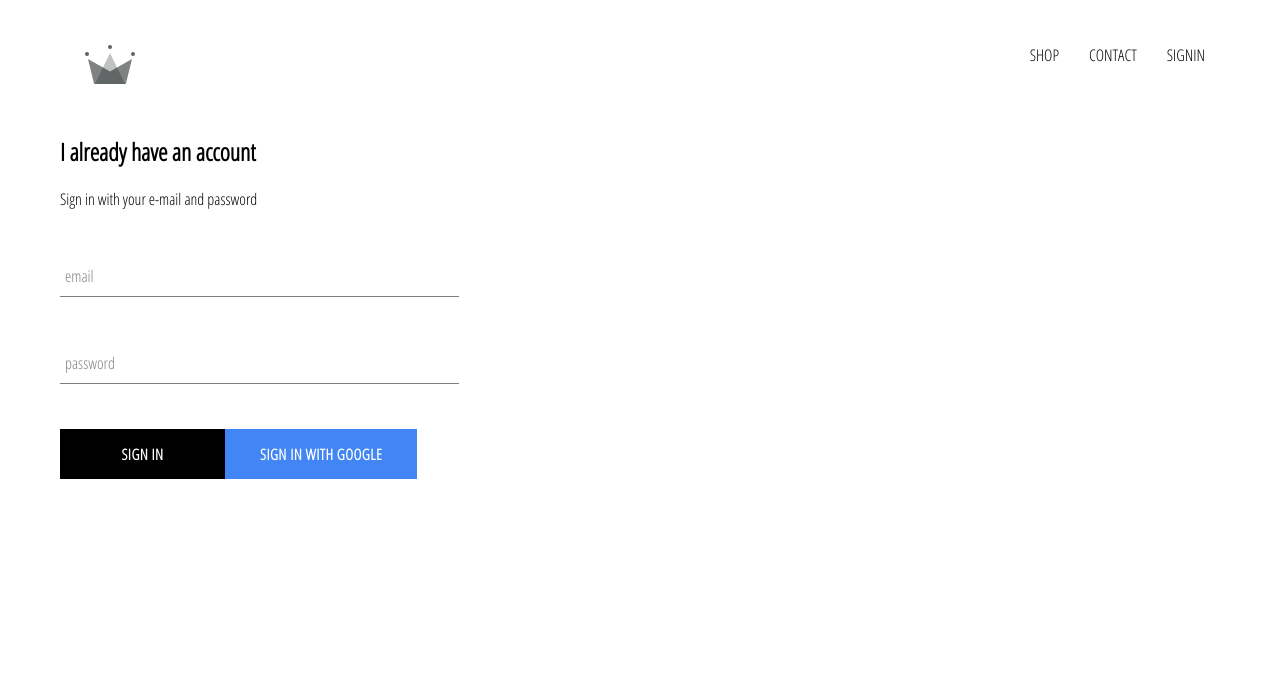
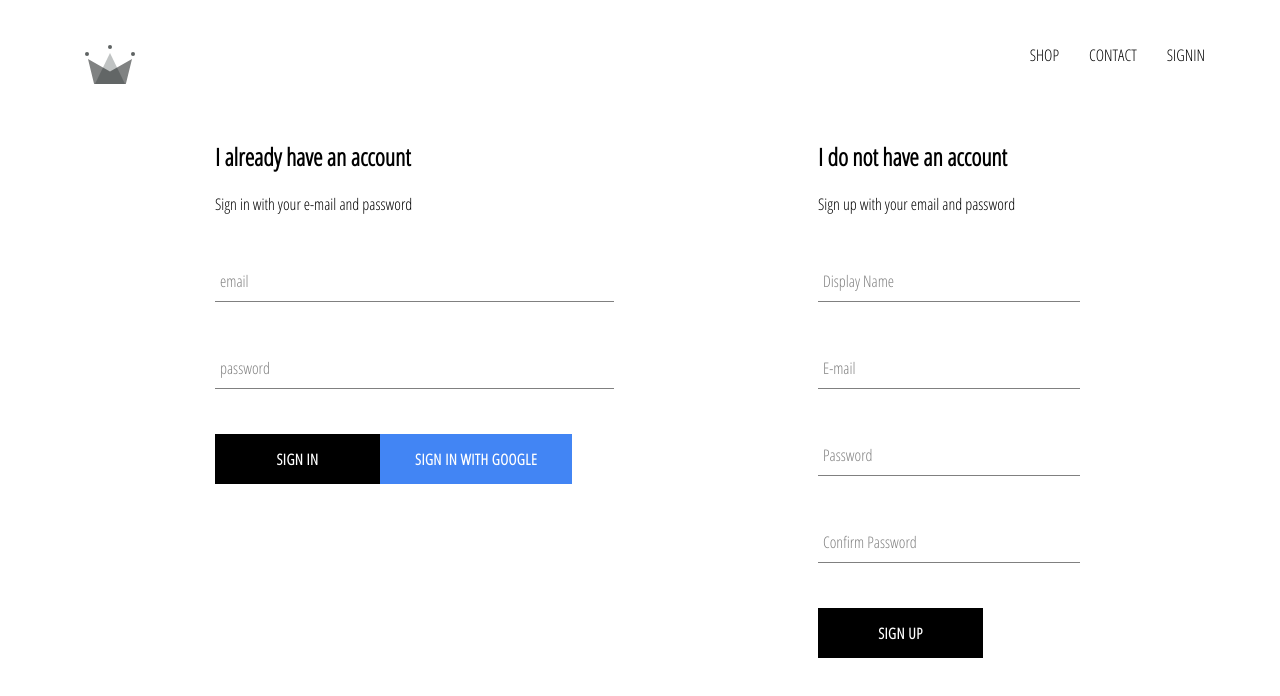
Before and after one commit to julesc00/crwn-clothing, a React (Create React App) app: page /signin in a window 1280 px wide. Shown: the top 696 px of the page. Built offline with nearby package versions, Linux system fonts and the light colour scheme; no server answers.

Commit message:
after creating and wiring sign-up component

```diff
--- a/src/App.js
+++ b/src/App.js
@@ -21,8 +21,21 @@ class App extends React.Component {
   unsubscribeFromAuth = null;
 
   componentDidMount() {
-    this.unsubscribeFromAuth = auth.onAuthStateChanged(async user => {
-      createUserProfileDocument(user);
+    this.unsubscribeFromAuth = auth.onAuthStateChanged(async userAuth => {
+      if (userAuth) {
+        const userRef = await createUserProfileDocument(userAuth);
+
+        userRef.onSnapshot(snapShot => {
+          this.setState({
+            currentUser: {
+              id: snapShot.id,
+              ...snapShot.data()
+            }
+          });
+        });
+      } else {
+        this.setState({ currentUser: userAuth });
+      }
     });
   }
 
--- /dev/null
+++ b/src/components/sign-up/sign-up.styles.scss
@@ -0,0 +1,9 @@
+.sign-up {
+  display: flex;
+  flex-direction: column;
+  width: 380px;
+
+  .title {
+    margin: 10px 0;
+  }
+}
--- /dev/null
+++ b/src/components/sign-up/signup.component.jsx
@@ -0,0 +1,103 @@
+import React from "react";
+
+import FormInput from "../form-input/form-input.component";
+import CustomButton from "../custom-button/custom-button.component";
+
+import { auth, createUserProfileDocument } from "../../firebase/firebase.utils";
+
+class SignUp extends React.Component {
+  constructor() {
+    super();
+
+    this.state = {
+      displayName: "",
+      email: "",
+      password: "",
+      confirmPassword: ""
+    };
+  }
+
+  handleSubmit = async event => {
+    event.preventDefault();
+
+    const { displayName, email, password, confirmPassword } = this.state;
+
+    if (password !== confirmPassword) {
+      alert("Passwords don't match!");
+      return;
+    }
+
+    try {
+      const { user } = await auth.createUserWithEmailAndPassword(
+        email,
+        password
+      );
+
+      await createUserProfileDocument(user, { displayName });
+
+      this.setState({
+        displayName: "",
+        email: "",
+        password: "",
+        confirmPassword: ""
+      })
+
+    } catch (error) {
+      console.error(error);
+    }
+  };
+
+  handleChange = event => {
+    const { name, value } = event.target;
+
+    this.setState({ [name]: value });
+  };
+
+  render() {
+    const { displayName, email, password, confirmPassword } = this.state;
+
+    return (
+      <div className="sign-up">
+        <h2 className="title">I do not have an account</h2>
+        <span>Sign up with your email and password</span>
+        <form className="sign-up-form" onSubmit={this.handleSubmit}>
+          <FormInput
+            type="text"
+            name="displayName"
+            value={displayName}
+            onChange={this.handleChange}
+            label="Display Name"
+            required
+          />
+          <FormInput
+            type="email"
+            name="email"
+            value={email}
+            onChange={this.handleChange}
+            label="E-mail"
+            required
+          />
+          <FormInput
+            type="password"
+            name="password"
+            value={password}
+            onChange={this.handleChange}
+            label="Password"
+            required
+          />
+          <FormInput
+            type="password"
+            name="confirmPassword"
+            value={confirmPassword}
+            onChange={this.handleChange}
+            label="Confirm Password"
+            required
+          />
+          <CustomButton type="submit">SIGN UP</CustomButton>
+        </form>
+      </div>
+    );
+  }
+}
+
+export default SignUp;
--- a/src/pages/sign-in-and-sign-up/sign-in-and-sign-up.component.jsx
+++ b/src/pages/sign-in-and-sign-up/sign-in-and-sign-up.component.jsx
@@ -1,12 +1,14 @@
 import React from "react";
 
 import SignIn from "../../components/sign-in/sign-in.component";
+import SignUp from "../../components/sign-up/signup.component";
 
 import "./sign-in-and-sign-up.styles.scss";
 
 const SignInAndSignUpPage = () => (
   <div className="sign-in-and-sign-up">
     <SignIn />
+    <SignUp />
   </div>
 );
 
--- a/src/pages/sign-in-and-sign-up/sign-in-and-sign-up.styles.scss
+++ b/src/pages/sign-in-and-sign-up/sign-in-and-sign-up.styles.scss
@@ -0,0 +1,6 @@
+.sign-in-and-sign-up {
+  width: 850px;
+  display: flex;
+  justify-content: space-between;
+  margin: 30px auto;
+}
```
